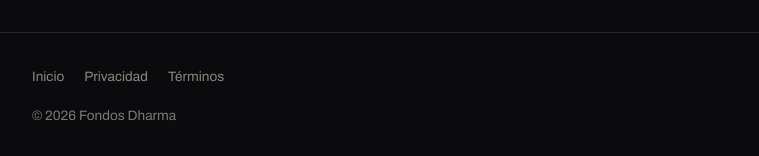
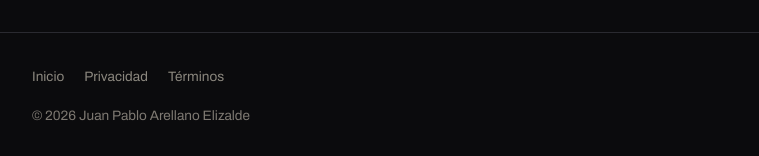
Before and after one commit to fondosdharma-a11y/quantify-web, a Jekyll site: the page built from terms.md, in a window 1280 px wide and 900 px high, scrolled down 4114 px. Shown: the part 741-897 px from the top of the window, without its empty margins (260-1019 px from the left). Built offline with Jekyll 4.4.1, drawn with Linux system fonts in a browser that asks for light colours; our own code applies the rules of GitHub Pages for plain Markdown files.

Commit message:
Responsable legal: Juan Pablo Arellano Elizalde

```diff
--- a/_layouts/legal.html
+++ b/_layouts/legal.html
@@ -50,7 +50,7 @@ footer a:hover{color:var(--ivory);text-decoration:underline}
 <main><div class="wrap">{{ content }}</div></main>
 <footer><div class="wrap">
   <a href="/">Inicio</a><a href="/privacidad">Privacidad</a><a href="/terminos">Términos</a>
-  <p style="margin-top:1rem">© 2026 Fondos Dharma</p>
+  <p style="margin-top:1rem">© 2026 Juan Pablo Arellano Elizalde</p>
 </div></footer>
 </body>
 </html>
```
